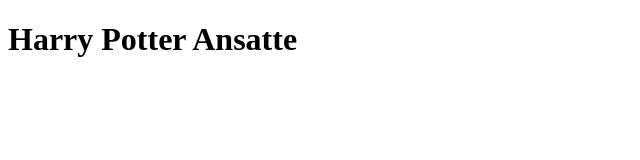
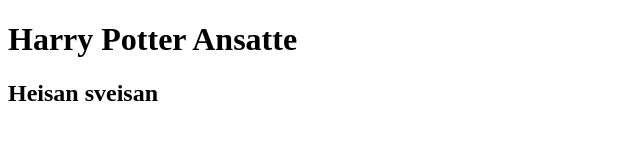
Before and after one commit to guysoul/forelesning-5, a plain HTML site: page index.html in a window 1280 px wide. Shown: the whole page, without its empty margins (0-640 px from the left). Drawn offline with Linux system fonts and the light colour scheme.

Commit message:
updated index.html

```diff
--- a/index.html
+++ b/index.html
@@ -7,5 +7,6 @@
   </head>
   <body>
     <h1>Harry Potter Ansatte</h1>
+    <h2>Heisan sveisan</h2>
   </body>
 </html>
```
